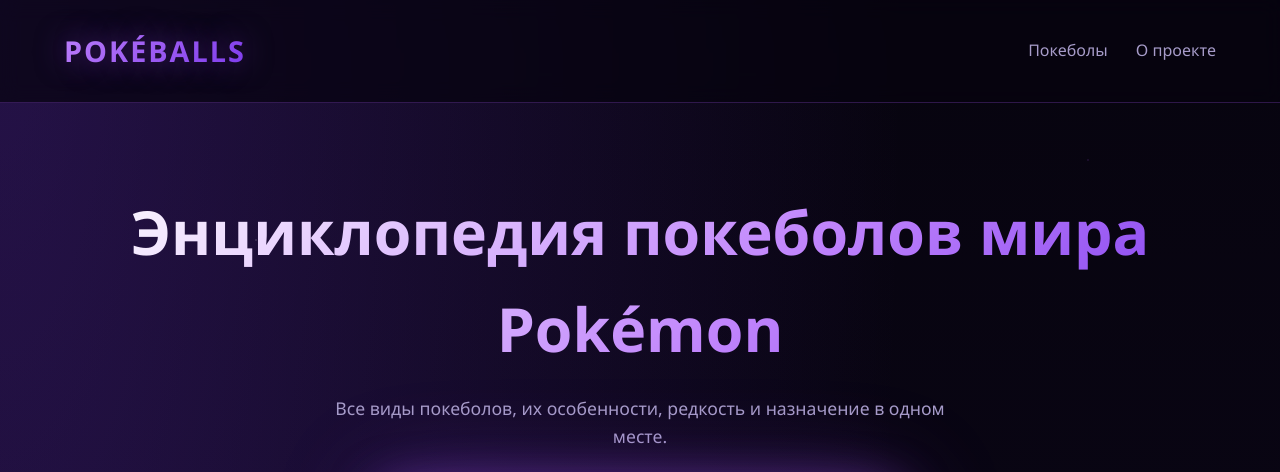
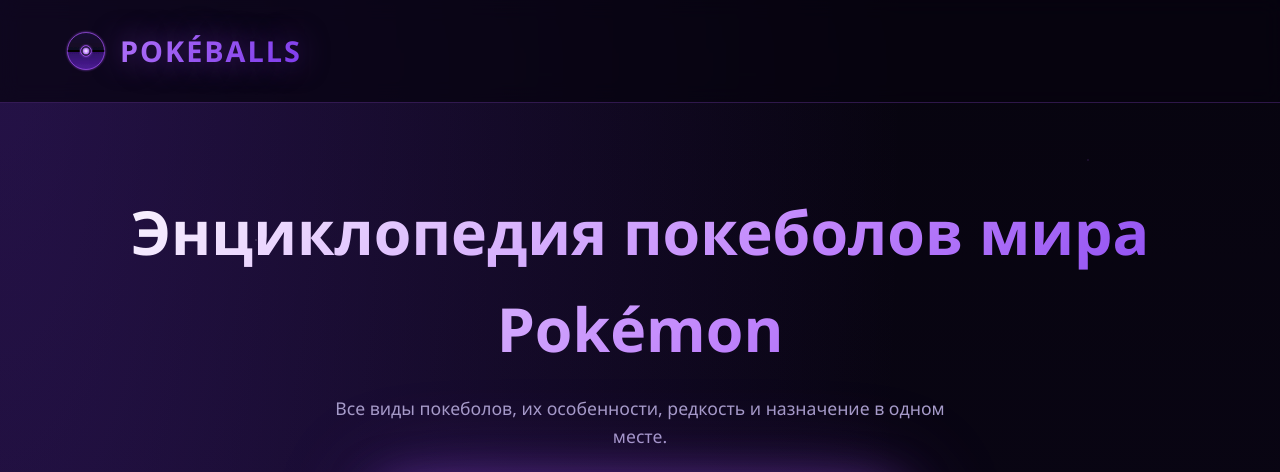
Before and after one commit to horobryhsergej660-dot/Pokeball1, a plain HTML site: page index.html in a window 1280 px wide. Shown: the top 472 px of the page. Drawn offline with Linux system fonts and the light colour scheme.

Commit message:
Update index.html

```diff
--- a/index.html
+++ b/index.html
@@ -318,12 +318,40 @@
 
 <header>
   <div class="container header-inner">
-    <div class="logo">POKÉBALLS</div>
-    <nav>
-      <a href="#balls">Покеболы</a>
-      <a href="#about">О проекте</a>
-    </nav>
-  </div>
+    <div class="logo" style="display: flex; align-items: center; gap: 12px;">
+  <svg width="44" height="44" viewBox="0 0 100 100" xmlns="http://www.w3.org/2000/svg">
+    <defs>
+      <radialGradient id="glow" cx="50%" cy="50%" r="50%">
+        <stop offset="0%" stop-color="#a855f7" stop-opacity="0.6"/>
+        <stop offset="100%" stop-color="#a855f7" stop-opacity="0"/>
+      </radialGradient>
+      <linearGradient id="ball" x1="0%" y1="0%" x2="0%" y2="100%">
+        <stop offset="0%" stop-color="#1a0f33"/>
+        <stop offset="50%" stop-color="#0f0820"/>
+        <stop offset="50%" stop-color="#2e1065"/>
+        <stop offset="100%" stop-color="#4c1d95"/>
+      </linearGradient>
+      <filter id="neon">
+        <feGaussianBlur stdDeviation="2" result="blur"/>
+        <feMerge>
+          <feMergeNode in="blur"/>
+          <feMergeNode in="SourceGraphic"/>
+        </feMerge>
+      </filter>
+    </defs>
+    <!-- Внешнее свечение -->
+    <circle cx="50" cy="50" r="48" fill="url(#glow)"/>
+    <!-- Основной шар -->
+    <circle cx="50" cy="50" r="42" fill="url(#ball)" stroke="#a855f7" stroke-width="1.5" filter="url(#neon)"/>
+    <!-- Горизонтальная полоса -->
+    <rect x="8" y="48" width="84" height="4" fill="#000" rx="2"/>
+    <!-- Центральная кнопка -->
+    <circle cx="50" cy="50" r="12" fill="#0f0820" stroke="#a855f7" stroke-width="2" filter="url(#neon)"/>
+    <circle cx="50" cy="50" r="7" fill="#c084fc" filter="url(#neon)"/>
+    <circle cx="50" cy="50" r="4" fill="#e9d5ff"/>
+  </svg>
+  <span>POKÉBALLS</span>
+</div>
 </header>
 
 <main class="container">
```
